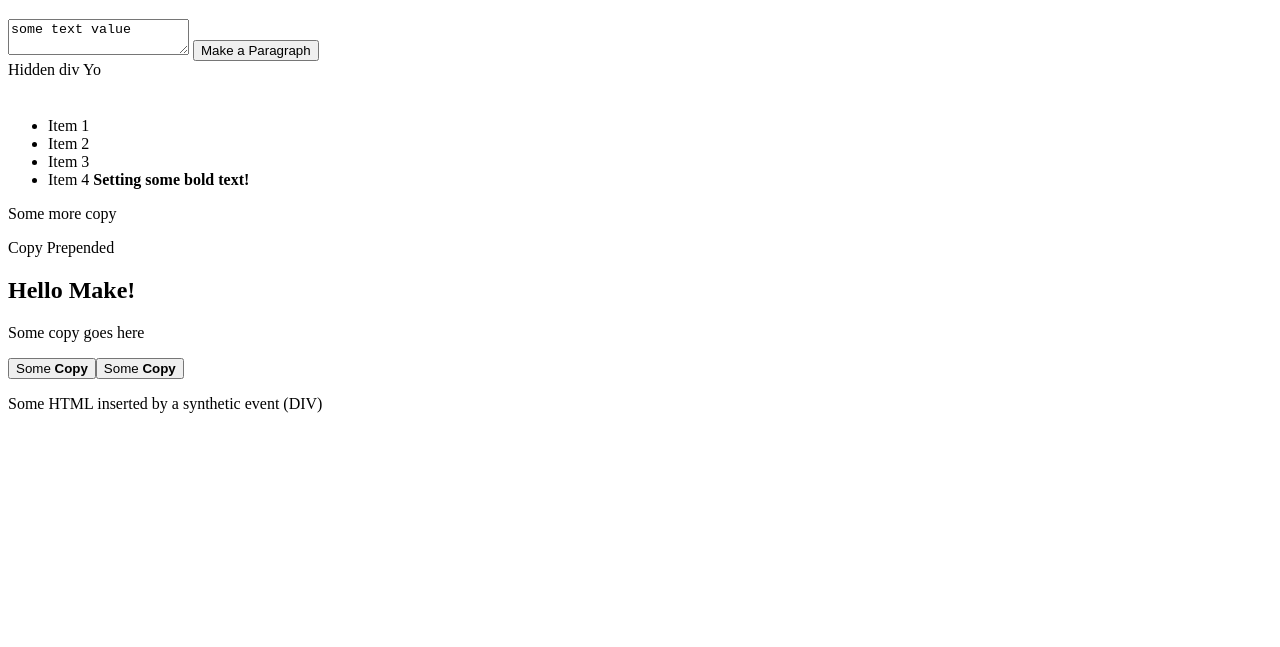
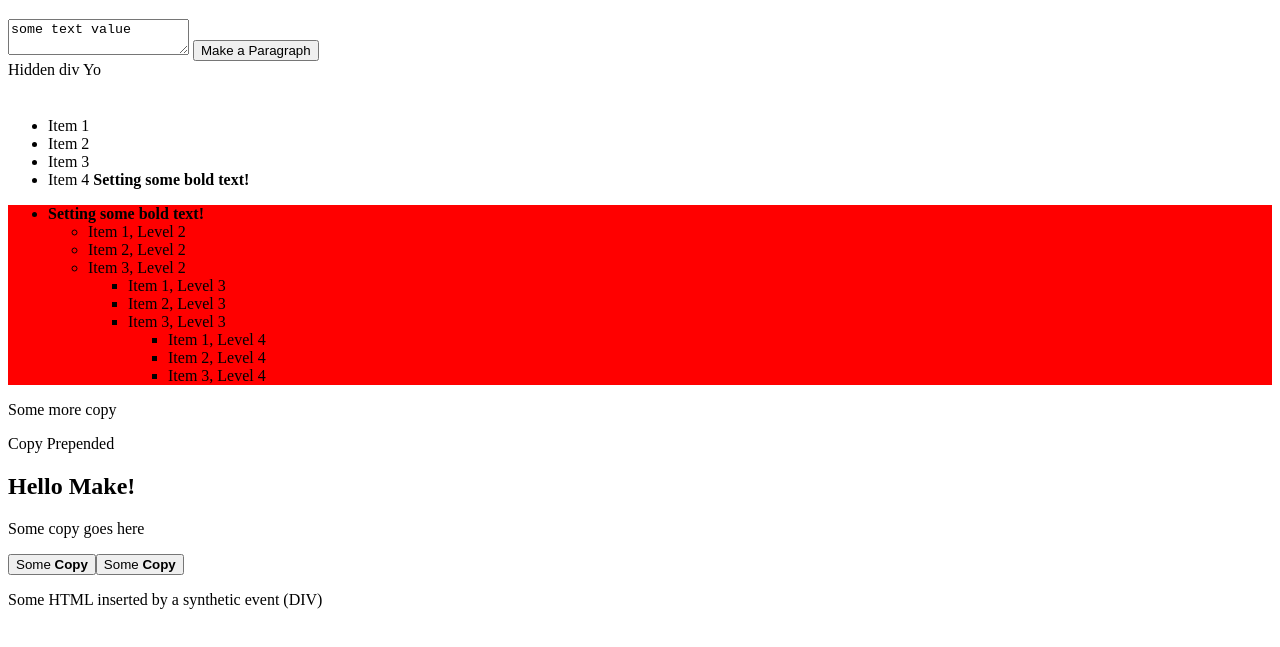
Before and after one commit to krschroeder/base-elem-js, a website with bundled scripts: page src/html/index.html in a window 1280 px wide. Shown: the part 61-708 px from the top of the page. Built offline with nearby package versions, Linux system fonts and the light colour scheme.

Commit message:
Added parents static and method function, moved 'map' to static as well

```diff
--- a/src/html/index.html
+++ b/src/html/index.html
@@ -20,6 +20,28 @@
             <li class="what">Item 3</li>
             <li>Item 4 <strong>Strong Tag</strong></li>
         </ul>
+
+        <div class="until-elem">
+            <ul class="ul-top-level">
+                <li><strong>Item 1, Level 1</strong></li>
+                    <ul class="ul-2-level">
+                        <li>Item 1, Level 2</li>
+                        <li>Item 2, Level 2</li>
+                        <li>Item 3, Level 2
+                            <ul class="ul-3level">
+                                <li>Item 1, Level 3</li>
+                                <li>Item 2, Level 3</li>
+                                <li>Item 3, Level 3</li>
+                                    <ul class="ul-4-level">
+                                        <li>Item 1, Level 4</li>
+                                        <li>Item 2, Level 4</li>
+                                        <li class="start-elem">Item 3, Level 4</li>
+                                    </ul>
+                            </ul>
+                    </ul>
+                </li>
+            </ul>
+        </div>
     </body>
 
     <script src="/js/tests.js"></script>
--- a/src/js/core/BaseElem.ts
+++ b/src/js/core/BaseElem.ts
@@ -24,10 +24,12 @@ const {
     find,
     findBy,
     findOne,
+    map,
     hasClass,
     htmlParse,
     off,
     on,
+    parents,
     trigger,
     rmClass,
     tgClass
@@ -53,7 +55,7 @@ class BaseElem {
     }
 
     // ---------------
-    // Private Methods
+    // region Private Methods
     // ---------------
     #iterate(fn: (el: HTMLElement, i:number) => void): void {
         let i = 0, elem;
@@ -87,7 +89,7 @@ class BaseElem {
     }
 
     // ---------
-    // Selectors
+    // region Selectors
     // ---------
     find(selector: string | MapFn, filter?: FilterFn): BaseElem {
         if (isStr(selector)) {
@@ -108,7 +110,7 @@ class BaseElem {
 
     findOne(selector: string): BaseElem {
 
-        const elem = this.elem.map(elem => findOne(selector, elem));
+        const elem = this.elem.map(elem => findOne(selector, elem)).filter(Boolean);
         return new BaseElem(elem);
     }
 
@@ -118,26 +120,19 @@ class BaseElem {
     }
 
     // -------------------
-    // Array and iteration
+    // region Array and iteration
     // -------------------
     toArray() {
         return [...this.elem];
     }
 
     map <T>(fn: (el: HTMLElement, i:number) => T, unique: boolean = false): (HTMLElement | T)[] {
-        let i = 0, elem, prevRes;
-        const elems:(T | HTMLElement)[] = [];
-        while (elem = this.elem[i]) {
-            const res = fn(elem, i++);
+        return map (this.elem as HTMLElement[], fn, unique);
+    }
 
-            if (!res) continue; // only truthy value
-
-            if (unique) {
-                if (res !== prevRes || !elems.find(el => el === res)) elems.push(res);
-                prevRes = res;
-            } else elems.push(res);
-        }
-        return elems;
+    parents(selector: string, untilElem?: HTMLElement | string): BaseElem {
+        const elems = parents(this.elem as HTMLElement[], selector, untilElem);
+        return new BaseElem(elems);
     }
 
     each(fn: (elem: HTMLElement, i: number) => void): BaseElem {
@@ -146,7 +141,7 @@ class BaseElem {
     }
 
     // ---------------------
-    // Attributes and styles
+    // region Attributes and styles
     // ---------------------
     css(attrs: string): string;
     css(attrs: Partial<CSSProperties>): BaseElem;
@@ -205,7 +200,7 @@ class BaseElem {
     }
 
     // ------------------------------
-    // Removal and Appending Elements
+    // region Removal and Appending Elements
     // ------------------------------
     empty(): BaseElem {
         this.#iterate(empty);
@@ -253,7 +248,7 @@ class BaseElem {
     }
 
     // ------
-    // Events
+    // region Events
     // ------
     on(
         evtName: EventName | EventName[],
--- a/src/js/core/BaseStatic.ts
+++ b/src/js/core/BaseStatic.ts
@@ -11,7 +11,7 @@
     SelectorElem
 } from '../types';
 
-import { af, body, d, isArr, isStr, oa } from './helpers';
+import { af, body, root, d, isArr, isStr, oa } from './helpers';
 
 
 type EventCache = Map<string,EventFn>;
@@ -59,6 +59,45 @@ const
 
     findOne = <T = HTMLElement>(el: string, base: HTMLElement | Document = d): T => {
         return base.querySelector(el) as T;
+    },
+
+    map = <T>(elems: HTMLElement[], fn: (el: HTMLElement, i:number) => T, unique: boolean = false): (HTMLElement | T)[] => {
+        let i = 0, elem, prevRes;
+        const retElems:(T | HTMLElement)[] = [];
+        while (elem = elems[i]) {
+            const res = fn(elem, i++);
+
+            if (!res) continue; // only truthy value
+
+            if (unique) {
+                if (res !== prevRes || !elems.find(el => el === res)) retElems.push(res);
+                prevRes = res;
+            } else retElems.push(res);
+        }
+        return retElems;
+    },
+
+    parents = (elems: HTMLElement[], selector: string, untilElem?: HTMLElement | string): HTMLElement[] => {
+        const untilIsStr = isStr(untilElem);
+        const retElems: HTMLElement[] = [];
+
+        map(elems as HTMLElement[], elem => {
+                while (elem = elem.parentElement) {
+                    if (elem.matches(selector)) {
+                        if (untilElem) retElems.unshift(elem);
+                        else return elem;
+                    }
+
+                    if ( untilElem &&
+                        untilIsStr ? elem.matches(untilElem) : elem === untilElem ||
+                        elem === root
+                    ) break;
+                }
+                return retElems;
+            }
+        );
+
+        return retElems;
     },
 
     //
@@ -192,7 +231,7 @@ const
         while (mergeObj = objects[i++]) {
             for (const key in mergeObj) {
                 const value = mergeObj[key];
-                if (toType(value) === 'object' && deep) merge(options, target[key], value);
+                if (deep && toType(value) === 'object') merge(options, target[key], value);
                 else {
                     target[key] = value;
 
@@ -430,7 +469,9 @@ const BaseStatic = {
     isVisible,
     isHidden,
     make,
+    map,
     merge,
+    parents,
     toType,
     elemRects,
     off,
--- a/src/js/core/helpers.ts
+++ b/src/js/core/helpers.ts
@@ -3,6 +3,7 @@
 const
     d       = document,
     body    = d.body,
+    root    = d.documentElement,
     oa      = Object.assign,
     af      = Array.from,
     isArr   = Array.isArray,
@@ -12,6 +13,7 @@ const
 export {
     d,
     body,
+    root,
     oa,
     af,
     isArr,
--- a/src/js/tests.ts
+++ b/src/js/tests.ts
@@ -121,6 +121,7 @@ setTimeout(() => {
 
 
 $be(document.body).insert(div);
+console.log('$uls', $be('ul'))
 const $ulSpan = $be('ul').findOne('span');
 
 $be(window).on('load.loaded', (ev, elem) => {
@@ -131,10 +132,14 @@ $be(document).on('DOMContentLoaded', (ev, elem) => {
     console.log('content loaded', ev)
 })
 
-console.log($ulSpan);
+console.log('$ulSpan',$ulSpan);
 console.log($be.BaseElem, $be)
 
 $be(div).insert('<p>Some more copy</p>', 'before');
 $be(div).insert('<p>Copy Prepended</p>', 'prepend');
 
 console.log('div offset:',$div.elem[0]);
+
+
+const $until = $be('.start-elem').parents('ul', '.until-elem').css({background: '#f00'});
+console.log('Until Elem', $until)
```
